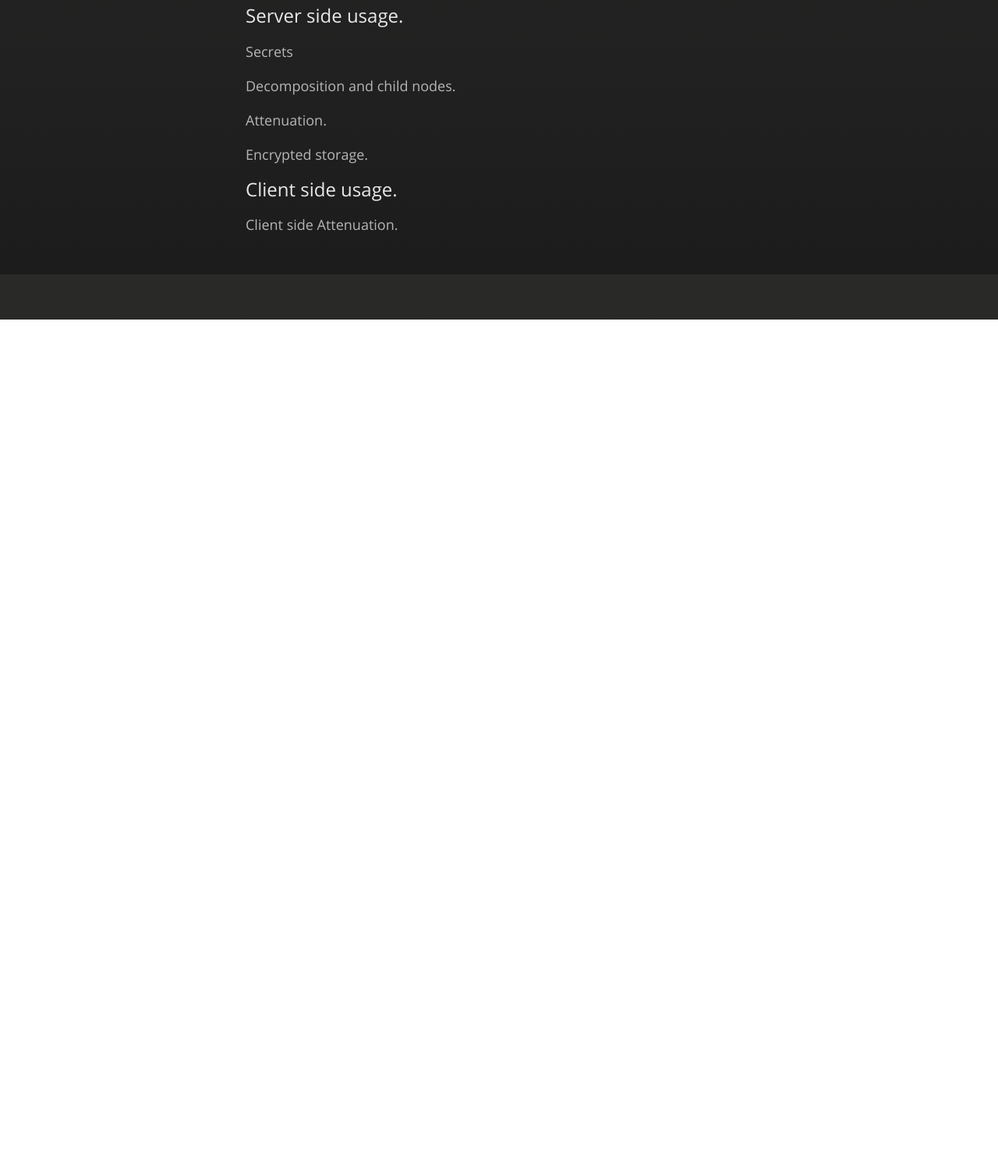
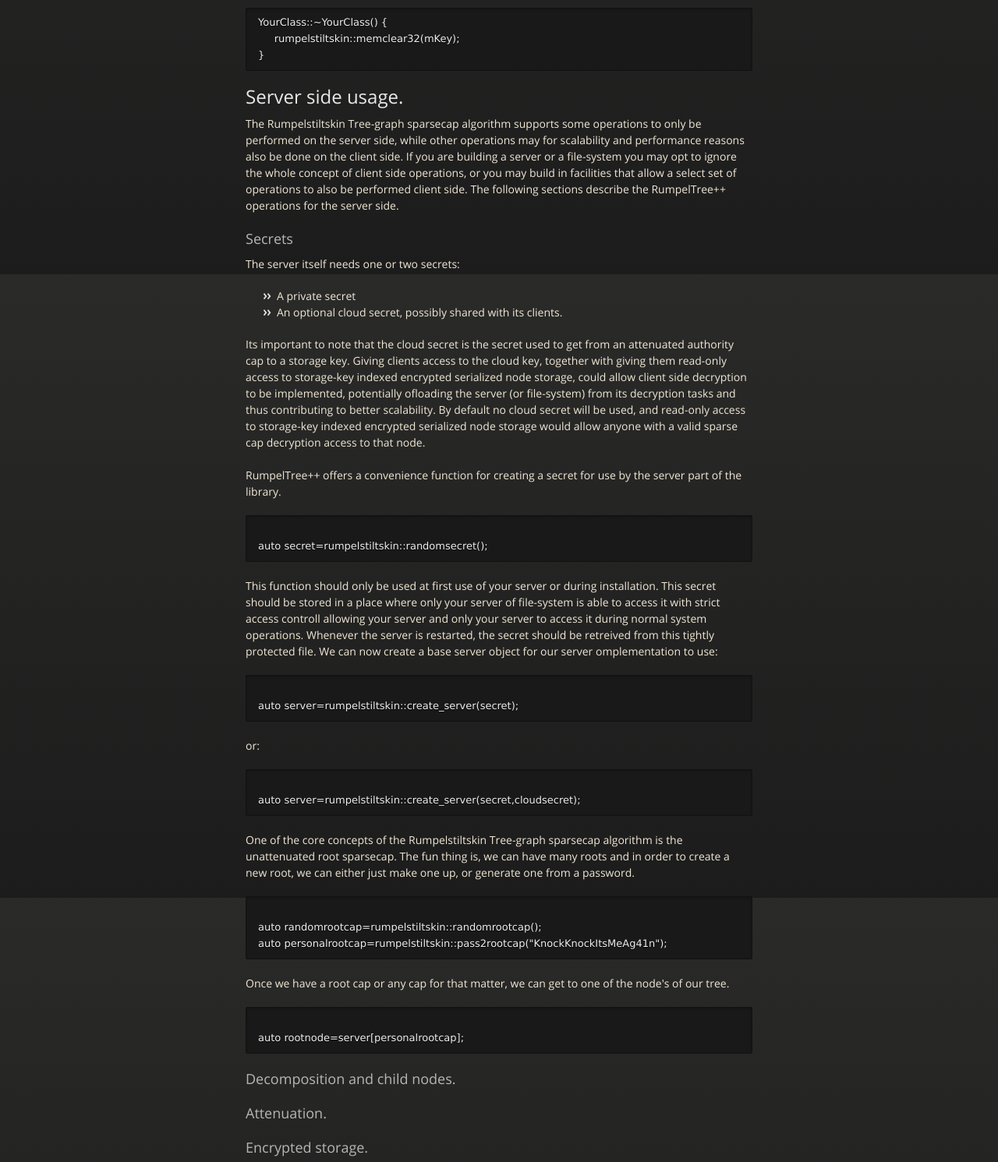
Before and after one commit to pibara/Rumpeltreepp, a plain HTML site: page index.html in a window 1280 px wide. Shown: the part 2048-3539 px from the top of the page at 78% size. Before the commit the page ends 2458 px from the top, so only its background shows below. Drawn offline with nearby package versions, Linux system fonts and the light colour scheme.

Commit message:
server intro

```diff
--- a/index.html
+++ b/index.html
@@ -100,7 +100,9 @@ Next to this, you will need to inform your build system about the fact that your
 <p>RumpleTree++ deels with sparse caps. These sparse caps are basically strings that potentialy hold tremendous authority. Given that its best to minimize the risks of holding this authority, RumpelTree++ comes with its own string class rumpelstiltskin::string that should be close to a drop-in replacement for std::string.
 The rumpelstiltskin::string class is basically a RAIIish like wrapper for std::string that clears the content of the wrapped string prior to destruction. By doing this, the lifetime of the spare caps in process memory is limited to the logical lifetime of the strings in your program. This while when using std::string for such strings, the spare caps may linger in process memory for quite some time, and may end up in uninitialized memory allocated to other parts of your program, what from a least authority perspective is a bad idea. It is strongly suggested that when your programs handles sparse caps outside of the direct RumpelTree++ context, it use rumpelstiltskin::string to store them.
 </p>
-
+<p>
+Mostly when using RumpelTree++ you won't have to concern yourself about the difference between rumpelstiltskin::string and std::string. The use of the C++11 auto keyword should hide this from you for the most part, and the interface of rumpelstiltskin::string is sufficiently similar to that of std::string so that you should hardly notice it in &gt;90% of cases.
+</p>
 <p>
 Next to rumpelstiltskin::string, RumpelTree++ also comes with a convenience function for wiping 32 byte long representations of encryption keys (that we shall discuss later). If for some reason you need to copy an encryption key out of a RumpelTree++ object, its suggested you wrap this key inh a RAII object and invoke this convenience function from its destructor.
 </p>
@@ -113,17 +115,65 @@ Next to rumpelstiltskin::string, RumpelTree++ also comes with a convenience func
 </p>
 
 <h2>
-<a name="usage" class="anchor" href="#usage"><span class="octicon octicon-link"></span></a>Server side usage.</h3>
-
+<a name="usage" class="anchor" href="#usage"><span class="octicon octicon-link"></span></a>Server side usage.</h2>
 <p>
-
+The Rumpelstiltskin Tree-graph sparsecap algorithm supports some operations to only be performed on the server side, while other operations may for scalability and performance reasons also be done on the client side. If you are building a server or a file-system you may opt to ignore the whole concept of client side operations, or you may build in facilities that allow a select set of operations to also be performed client side. The following sections describe the RumpelTree++ operations for the server side.
 </p>
 
 <h3>
 <a name="secrets" class="anchor" href="#secrets"><span class="octicon octicon-link"></span></a>Secrets</h3>
 
-<p></p>
+<p>
+The server itself needs one or two secrets:
+<ul>
+<li>A private secret</li>
+<li>An optional cloud secret, possibly shared with its clients.</li>
+</ul>
+Its important to note that the cloud secret is the secret used to get from an attenuated authority cap to a storage key.
+Giving clients access to the cloud key, together with giving them read-only access to storage-key indexed encrypted serialized node storage,
+could allow client side decryption to be implemented, potentially ofloading the server (or file-system) from its decryption tasks and thus
+contributing to better scalability. By default no cloud secret will be used, and read-only access to storage-key indexed encrypted serialized
+node storage would allow anyone with a valid sparse cap decryption access to that node.<br><br>RumpelTree++ offers a convenience function for
+creating a secret for use by the server part of the library.
+</p>
 
+<p>
+<pre><code>
+auto secret=rumpelstiltskin::randomsecret();
+</code></pre>
+</p>
+<p>
+This function should only be used at first use of your server or during installation. This secret should be stored in a place where only your server of file-system is able to access it with strict access controll allowing your server and only your server to access it during normal system operations. Whenever the server is restarted, the secret should be retreived from this tightly protected file. We can now create a base server object for our server omplementation to use:
+</p>
+<p>
+<pre><code>
+auto server=rumpelstiltskin::create_server(secret);
+</code></pre>
+</p>
+or:
+<p>
+<pre><code>
+auto server=rumpelstiltskin::create_server(secret,cloudsecret);
+</code></pre>
+</p>
+<p>
+One of the core concepts of the Rumpelstiltskin Tree-graph sparsecap algorithm is the unattenuated root sparsecap.
+The fun thing is, we can have many roots and in order to create a new root, we can either just make one up, or generate one from a password.
+</p>
+<p>
+<pre><code>
+auto randomrootcap=rumpelstiltskin::randomrootcap();
+auto personalrootcap=rumpelstiltskin::pass2rootcap("KnockKnockItsMeAg41n");
+</code></pre>
+</p>
+<p>
+Once we have a root cap or any cap for that matter, we can get to one of the node's of our tree.
+</p>
+<p>
+<pre><code>
+auto rootnode=server[personalrootcap];
+</code></pre>
+</p>
 <h3>
 <a name="decomposition" class="anchor" href="#decomposition"><span class="octicon octicon-link"></span></a>Decomposition and child nodes.</h3>
 
```
